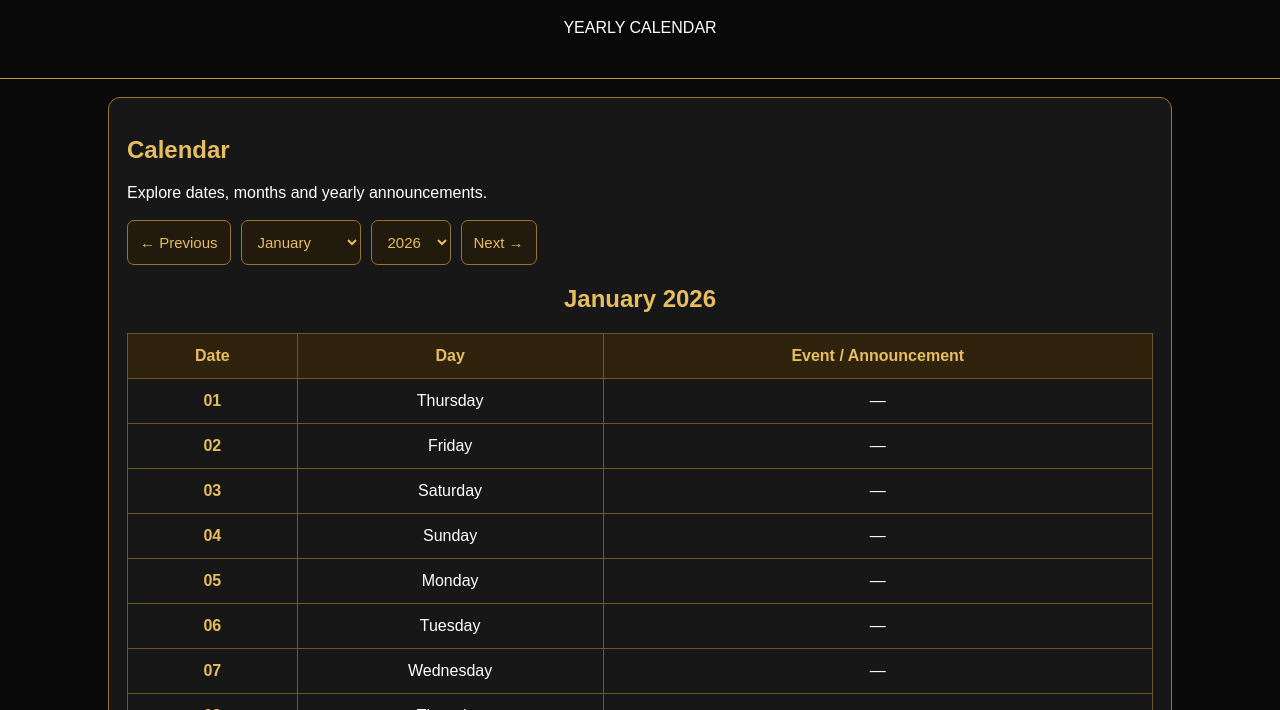
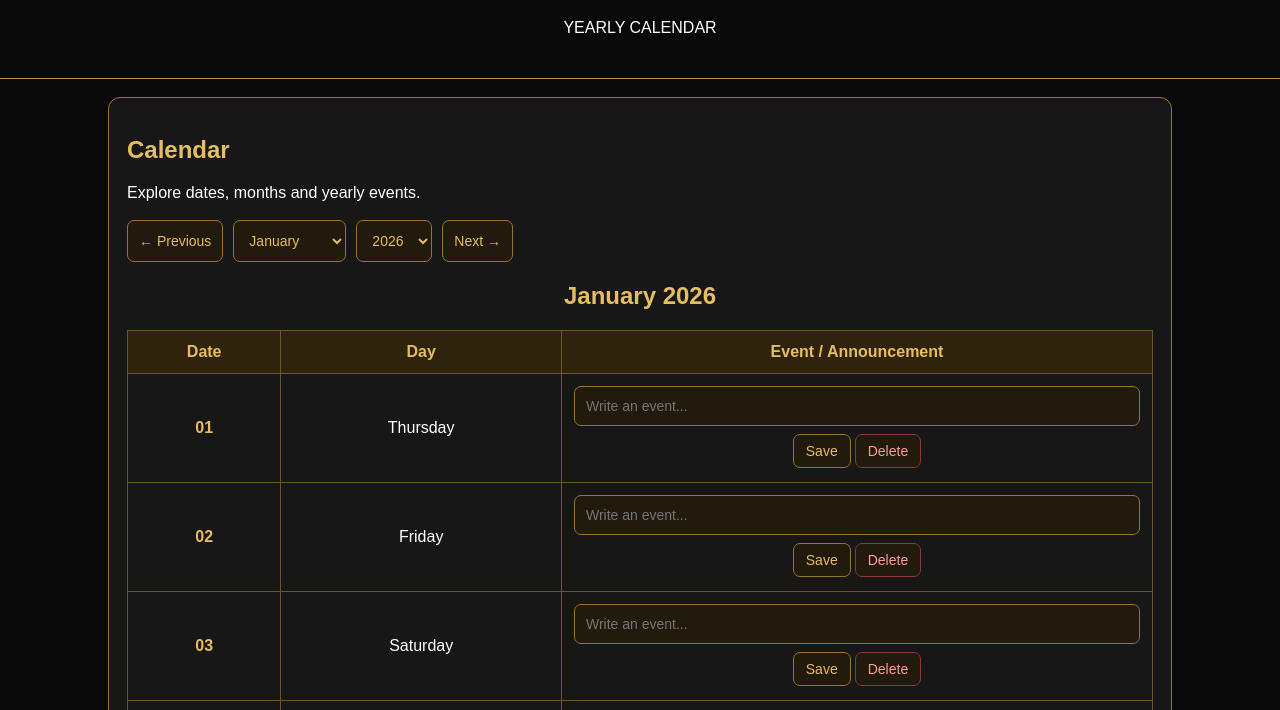
Before and after one commit to hehehe9773971-ux/ENTERTAINMENT, a plain HTML site: page calendar.html in a window 1280 px wide. Shown: the part 86-796 px from the top of the page. Drawn offline with Linux system fonts and the light colour scheme.

Commit message:
Update calendar.html

```diff
--- a/calendar.html
+++ b/calendar.html
@@ -12,7 +12,7 @@
 body{
  margin:0;
  background:#090909;
- color:white;
+ color:#fff;
  font-family:Arial,sans-serif;
 }
 
@@ -49,13 +49,13 @@ h2{color:#e6bd60}
  margin:18px 0;
 }
 
-select,button{
+select,button,input{
  background:#211a0d;
  color:#e6bd60;
  border:1px solid #98752e;
- padding:12px;
+ padding:11px;
  border-radius:7px;
- font-size:15px;
+ font-size:14px;
 }
 
 button{cursor:pointer}
@@ -75,11 +75,11 @@ button:hover{
 table{
  border-collapse:collapse;
  width:100%;
- min-width:500px;
+ min-width:550px;
 }
 
 th,td{
- padding:13px;
+ padding:12px;
  border:1px solid #705727;
  text-align:center;
 }
@@ -94,6 +94,25 @@ td{background:#171717}
 .date{
  color:#e6bd60;
  font-weight:bold;
+}
+
+.event-input{
+ width:100%;
+ min-width:120px;
+ color:white;
+ margin-bottom:6px;
+}
+
+.save-btn{
+ padding:8px 12px;
+ margin:2px;
+}
+
+.delete-btn{
+ color:#ff9999;
+ border-color:#8b3939;
+ padding:8px 12px;
+ margin:2px;
 }
 
 .bottom-controls{
@@ -121,17 +140,12 @@ footer{
 <div class="card">
 
 <h2>Calendar</h2>
-<p>Explore dates, months and yearly announcements.</p>
+<p>Explore dates, months and yearly events.</p>
 
 <div class="controls">
 <button onclick="changeMonth(-1)">← Previous</button>
-
-<select id="monthSelect" onchange="updateCalendar()">
-</select>
-
-<select id="yearSelect" onchange="updateCalendar()">
-</select>
-
+<select id="monthSelect" onchange="updateCalendar()"></select>
+<select id="yearSelect" onchange="updateCalendar()"></select>
 <button onclick="changeMonth(1)">Next →</button>
 </div>
 
@@ -174,15 +188,26 @@ const months=[
 "September","October","November","December"
 ];
 
+const weekdays=[
+"Sunday","Monday","Tuesday","Wednesday",
+"Thursday","Friday","Saturday"
+];
+
 const monthSelect=document.getElementById("monthSelect");
 const yearSelect=document.getElementById("yearSelect");
 const bottomMonth=document.getElementById("bottomMonth");
 const bottomYear=document.getElementById("bottomYear");
 const calendar=document.getElementById("calendar");
 
-const today=new Date();
 let selectedMonth=11;
 let selectedYear=2026;
+let events={};
+
+try{
+ events=JSON.parse(localStorage.getItem("calendarEvents")||"{}");
+}catch(error){
+ events={};
+}
 
 months.forEach((month,index)=>{
  monthSelect.add(new Option(month,index));
@@ -194,7 +219,15 @@ for(let year=2026;year<=2035;year++){
  bottomYear.add(new Option(year,year));
 }
 
+function saveEvents(){
+ localStorage.setItem(
+  "calendarEvents",
+  JSON.stringify(events)
+ );
+}
+
 function updateCalendar(){
+
  selectedMonth=Number(monthSelect.value);
  selectedYear=Number(yearSelect.value);
 
@@ -209,31 +242,85 @@ function updateCalendar(){
  calendar.innerHTML="";
 
  const totalDays=new Date(
- selectedYear,selectedMonth+1,0
+  selectedYear,
+  selectedMonth+1,
+  0
  ).getDate();
 
  for(let day=1;day<=totalDays;day++){
 
-  const date=new Date(selectedYear,selectedMonth,day);
+  const key=
+   selectedYear+"-"+selectedMonth+"-"+day;
 
-  const weekdays=[
-   "Sunday","Monday","Tuesday","Wednesday",
-   "Thursday","Friday","Saturday"
-  ];
+  const date=new Date(
+   selectedYear,
+   selectedMonth,
+   day
+  );
 
   const row=document.createElement("tr");
 
-  row.innerHTML=`
-   <td class="date">${String(day).padStart(2,"0")}</td>
-   <td>${weekdays[date.getDay()]}</td>
-   <td>—</td>
-  `;
+  const dateCell=document.createElement("td");
+  dateCell.className="date";
+  dateCell.textContent=String(day).padStart(2,"0");
+
+  const dayCell=document.createElement("td");
+  dayCell.textContent=weekdays[date.getDay()];
+
+  const eventCell=document.createElement("td");
+
+  const input=document.createElement("input");
+  input.className="event-input";
+  input.type="text";
+  input.placeholder="Write an event...";
+  input.value=events[key]||"";
+
+  const saveButton=document.createElement("button");
+  saveButton.className="save-btn";
+  saveButton.textContent="Save";
+
+  saveButton.onclick=()=>{
+   const value=input.value.trim();
+
+   if(value){
+    events[key]=value;
+   }else{
+    delete events[key];
+   }
+
+   saveEvents();
+   saveButton.textContent="Saved!";
+
+   setTimeout(()=>{
+    saveButton.textContent="Save";
+   },1200);
+  };
+
+  const deleteButton=document.createElement("button");
+  deleteButton.className="delete-btn";
+  deleteButton.textContent="Delete";
+
+  deleteButton.onclick=()=>{
+   delete events[key];
+   input.value="";
+   saveEvents();
+  };
+
+  eventCell.appendChild(input);
+  eventCell.appendChild(document.createElement("br"));
+  eventCell.appendChild(saveButton);
+  eventCell.appendChild(deleteButton);
+
+  row.appendChild(dateCell);
+  row.appendChild(dayCell);
+  row.appendChild(eventCell);
 
   calendar.appendChild(row);
  }
 }
 
 function changeMonth(amount){
+
  selectedMonth+=amount;
 
  if(selectedMonth>11){
@@ -246,7 +333,15 @@ function changeMonth(amount){
   selectedYear--;
  }
 
- selectedYear=Math.max(2026,Math.min(2035,selectedYear));
+ if(selectedYear>2035){
+  selectedYear=2035;
+  selectedMonth=11;
+ }
+
+ if(selectedYear<2026){
+  selectedYear=2026;
+  selectedMonth=0;
+ }
 
  monthSelect.value=selectedMonth;
  yearSelect.value=selectedYear;
```
